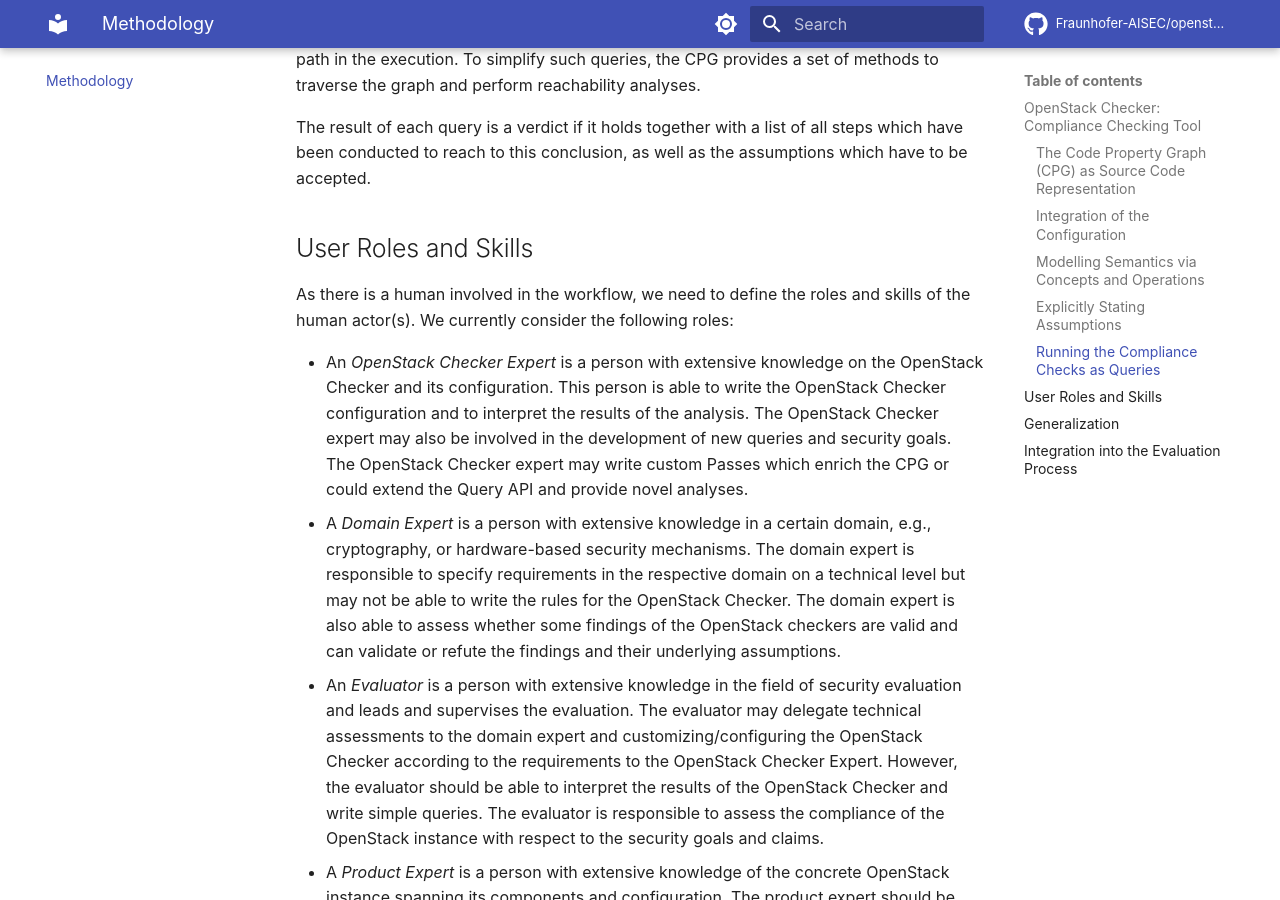
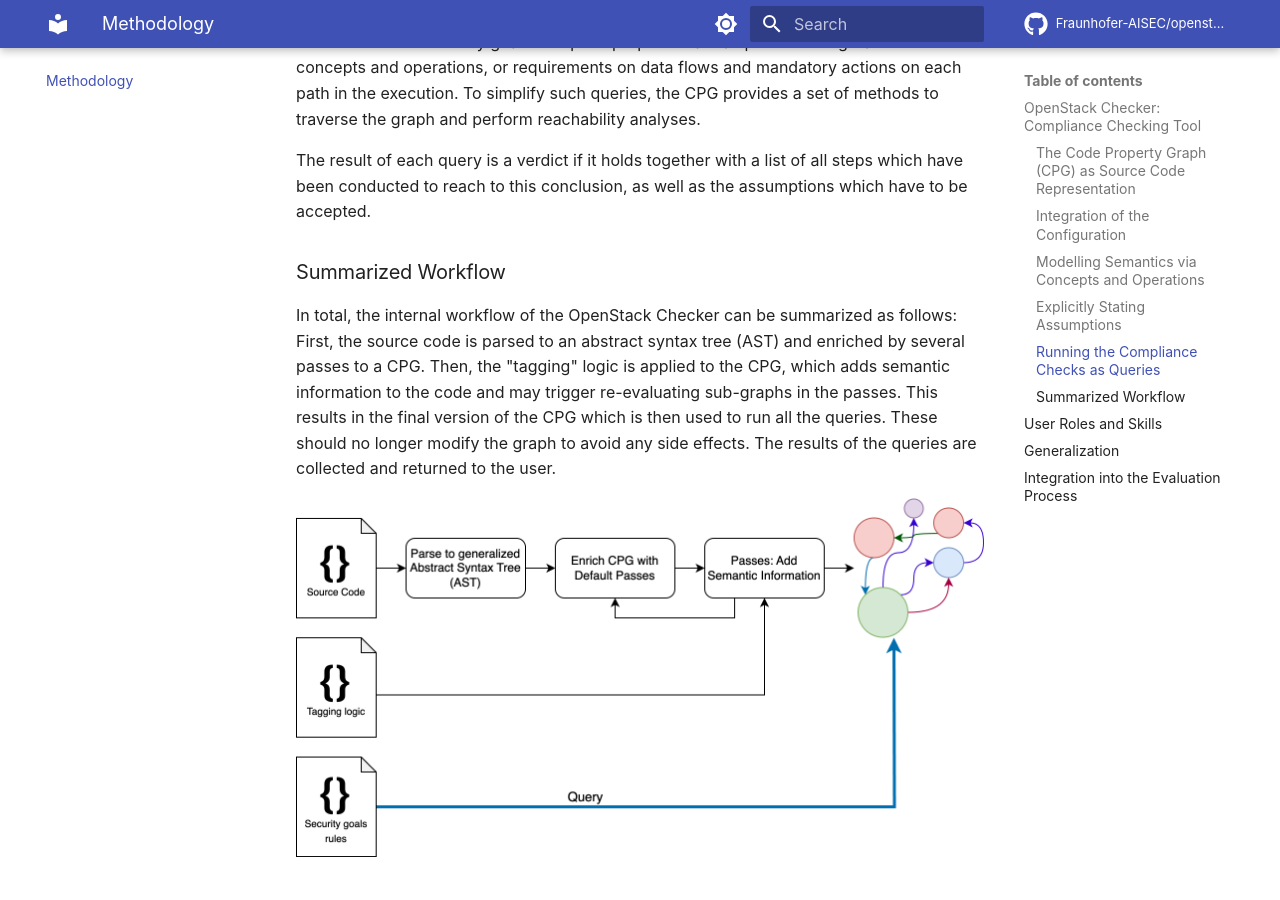
Before and after one commit to Fraunhofer-AISEC/codyze-evaluator, an MkDocs documentation site: the page built from documentation/docs/methodology.md, in a window 1280 px wide and 900 px high, scrolled down 5488 px. Built offline with MkDocs 1.6.1 and Material for MkDocs 9.7.7, drawn with Linux system fonts in a browser that asks for light colours; comment, search, counter and statistics services are not loaded; some of the changed text lies outside the part shown.

Commit message:
more detailed picture of internal workflow of OSC

```diff
--- a/documentation/docs/methodology.md
+++ b/documentation/docs/methodology.md
@@ -31,8 +31,9 @@
 
 * the CPG as representation of source code,
 * how we integrate the configuration of the TOE,
-* the CPG's extension to model program semantics, and
-* the meaning of assumptions in the context of the analysis
+* the CPG's extension to model program semantics,
+* the meaning of assumptions in the context of the analysis, and
+* how the compliance checks are run as queries on the CPG.
 
 ### The Code Property Graph (CPG) as Source Code Representation
 
@@ -132,6 +133,17 @@
 
 The result of each query is a verdict if it holds together with a list of all steps which have been conducted to reach to this conclusion, as well as the assumptions which have to be accepted.
 
+### Summarized Workflow
+
+In total, the internal workflow of the OpenStack Checker can be summarized as follows:
+First, the source code is parsed to an abstract syntax tree (AST) and enriched by several passes to a CPG.
+Then, the "tagging" logic is applied to the CPG, which adds semantic information to the code and may trigger re-evaluating sub-graphs in the passes.
+This results in the final version of the CPG which is then used to run all the queries.
+These should no longer modify the graph to avoid any side effects.
+The results of the queries are collected and returned to the user.
+
+![Internal Workflow](assets/img/osc-internal.png)
+
 ## User Roles and Skills
 
 As there is a human involved in the workflow, we need to define the roles and skills of the human actor(s).
```
Also changed, not shown: documentation/docs/assets/img/osc-internal.png (added), 1 other file.
